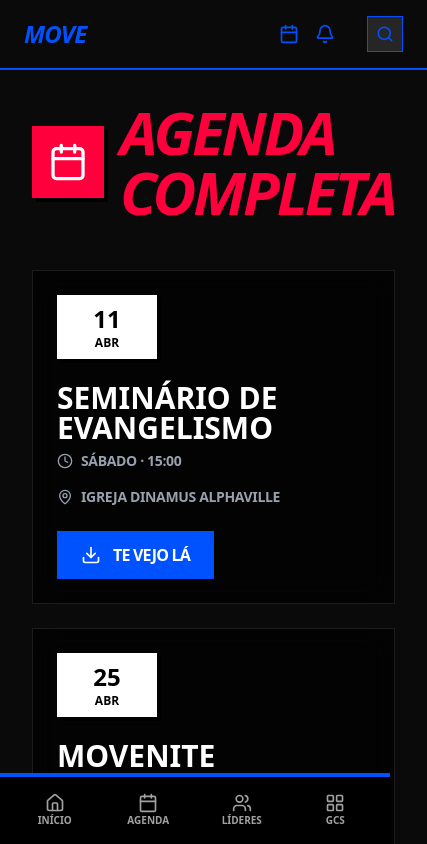
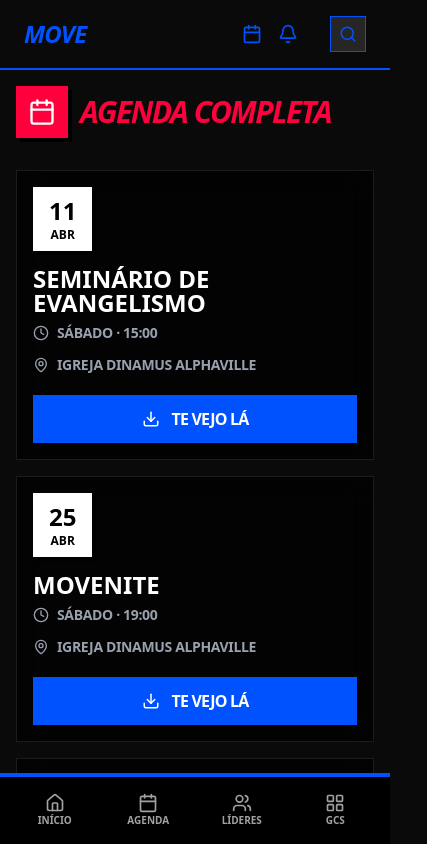
Before and after one commit to Sarahwillock/DINAMUS.ALPHAVILLE, a React (Vite) app: page /full-schedule in a window 390 px wide. Shown: the top 844 px of the page, 427 px wide, since content can reach past the window. Built offline with nearby package versions, Linux system fonts and the light colour scheme.

Commit message:
Update FullSchedule.tsx

```diff
--- a/src/pages/FullSchedule.tsx
+++ b/src/pages/FullSchedule.tsx
@@ -5,70 +5,42 @@ import { saveToCalendar } from '../lib/calendar';
 
 export default function FullSchedule() {
   return (
-    <motion.div
-      initial={{ opacity: 0, y: 20 }}
-      animate={{ opacity: 1, y: 0 }}
-      className="p-8 max-w-7xl mx-auto"
-    >
-      <div className="flex items-center gap-4 mb-12">
-        <div className="bg-move-pink p-4 neo-brutalist-shadow">
-          <Calendar className="text-white" size={40} />
+    <motion.div initial={{ opacity: 0, y: 20 }} animate={{ opacity: 1, y: 0 }} className="mx-auto max-w-7xl p-4 sm:p-6 lg:p-8">
+      <div className="mb-8 flex items-center gap-3 sm:mb-12 sm:gap-4">
+        <div className="bg-move-pink p-3 neo-brutalist-shadow sm:p-4">
+          <Calendar className="text-white" size={28} />
         </div>
-        <h1 className="text-6xl font-black italic uppercase tracking-tighter text-move-pink">AGENDA COMPLETA</h1>
+        <h1 className="text-3xl font-black italic uppercase tracking-tighter text-move-pink sm:text-4xl lg:text-6xl">AGENDA COMPLETA</h1>
       </div>
 
-      <div className="space-y-6">
+      <div className="space-y-4 sm:space-y-6">
         {MOVE_EVENTS.map((event) => (
-          <div
-            key={event.id}
-            className={`glass-card p-6 border-l-8 ${
-              event.color === 'move-blue' ? 'border-move-blue' :
-              event.color === 'move-pink' ? 'border-move-pink' :
-              event.color === 'move-orange' ? 'border-move-orange' : 'border-white'
-            } flex flex-col md:flex-row justify-between items-start md:items-center gap-6 group hover:bg-white/5 transition-all`}
-          >
-            <div className="flex flex-col md:flex-row gap-6 items-start md:items-center">
-              <div className="flex flex-col items-center justify-center bg-white text-black px-4 py-2 min-w-[100px] neo-brutalist-shadow">
+          <div key={event.id} className={`glass-card group flex flex-col gap-5 border-l-4 p-4 transition-all hover:bg-white/5 sm:border-l-8 sm:p-6 md:flex-row md:items-center md:justify-between ${
+            event.color === 'move-blue' ? 'border-move-blue' : event.color === 'move-pink' ? 'border-move-pink' : event.color === 'move-orange' ? 'border-move-orange' : 'border-white'
+          }`}>
+            <div className="flex min-w-0 flex-col gap-4 sm:flex-row sm:items-center sm:gap-6">
+              <div className="neo-brutalist-shadow flex w-fit flex-col items-center justify-center bg-white px-4 py-2 text-black sm:min-w-[100px]">
                 <span className="text-2xl font-black">{event.date.split('/')[0]}</span>
                 <span className="text-xs font-bold uppercase">{event.month.substring(0, 3)}</span>
               </div>
-
-              <div>
-                <h3 className="text-3xl font-black uppercase leading-none mb-2 group-hover:text-move-blue transition-colors">
-                  {event.title}
-                </h3>
-                <div className="flex flex-wrap gap-4 text-sm font-bold uppercase tracking-tight text-gray-400">
-                  <div className="flex items-center gap-2">
-                    <Clock size={16} />
-                    <span>{event.day} · {event.time}</span>
-                  </div>
-                  <div className="flex items-center gap-2">
-                    <MapPin size={16} />
-                    <span>{event.location.split(' - ')[0]}</span>
-                  </div>
+              <div className="min-w-0">
+                <h3 className="mb-2 text-2xl font-black uppercase leading-none transition-colors group-hover:text-move-blue sm:text-3xl">{event.title}</h3>
+                <div className="flex flex-wrap gap-3 text-sm font-bold uppercase tracking-tight text-gray-400 sm:gap-4">
+                  <div className="flex items-center gap-2"><Clock size={16} /><span>{event.day} · {event.time}</span></div>
+                  <div className="flex items-center gap-2"><MapPin size={16} /><span>{event.location.split(' - ')[0]}</span></div>
                 </div>
               </div>
             </div>
-
-            <button
-              onClick={() => saveToCalendar(event)}
-              className="flex items-center gap-3 bg-move-blue text-white px-6 py-3 font-black uppercase tracking-tighter hover:bg-move-pink transition-all active:scale-95"
-            >
-              <Download size={20} />
-              TE VEJO LÁ
+            <button onClick={() => saveToCalendar(event)} className="flex w-full items-center justify-center gap-3 bg-move-blue px-5 py-3 font-black uppercase tracking-tighter text-white transition-all active:scale-95 hover:bg-move-pink sm:w-auto sm:px-6">
+              <Download size={18} /> TE VEJO LÁ
             </button>
           </div>
         ))}
       </div>
 
-      <div className="mt-12 p-8 bg-black border-2 border-move-blue text-center">
-        <p className="text-xl font-bold uppercase tracking-widest mb-4">Acompanhe todas as novidades no Instagram</p>
-        <a
-          href="https://www.instagram.com/move.alphaville/"
-          target="_blank"
-          rel="noopener noreferrer"
-          className="text-move-blue text-3xl font-black italic uppercase hover:text-move-pink transition-colors"
-        >
+      <div className="mt-10 border-2 border-move-blue bg-black p-5 text-center sm:mt-12 sm:p-8">
+        <p className="mb-4 text-base font-bold uppercase tracking-[0.2em] sm:text-xl">Acompanhe todas as novidades no Instagram</p>
+        <a href="https://www.instagram.com/move.alphaville/" target="_blank" rel="noopener noreferrer" className="text-2xl font-black italic uppercase text-move-blue transition-colors hover:text-move-pink sm:text-3xl">
           @MOVE.ALPHAVILLE
         </a>
       </div>
```
